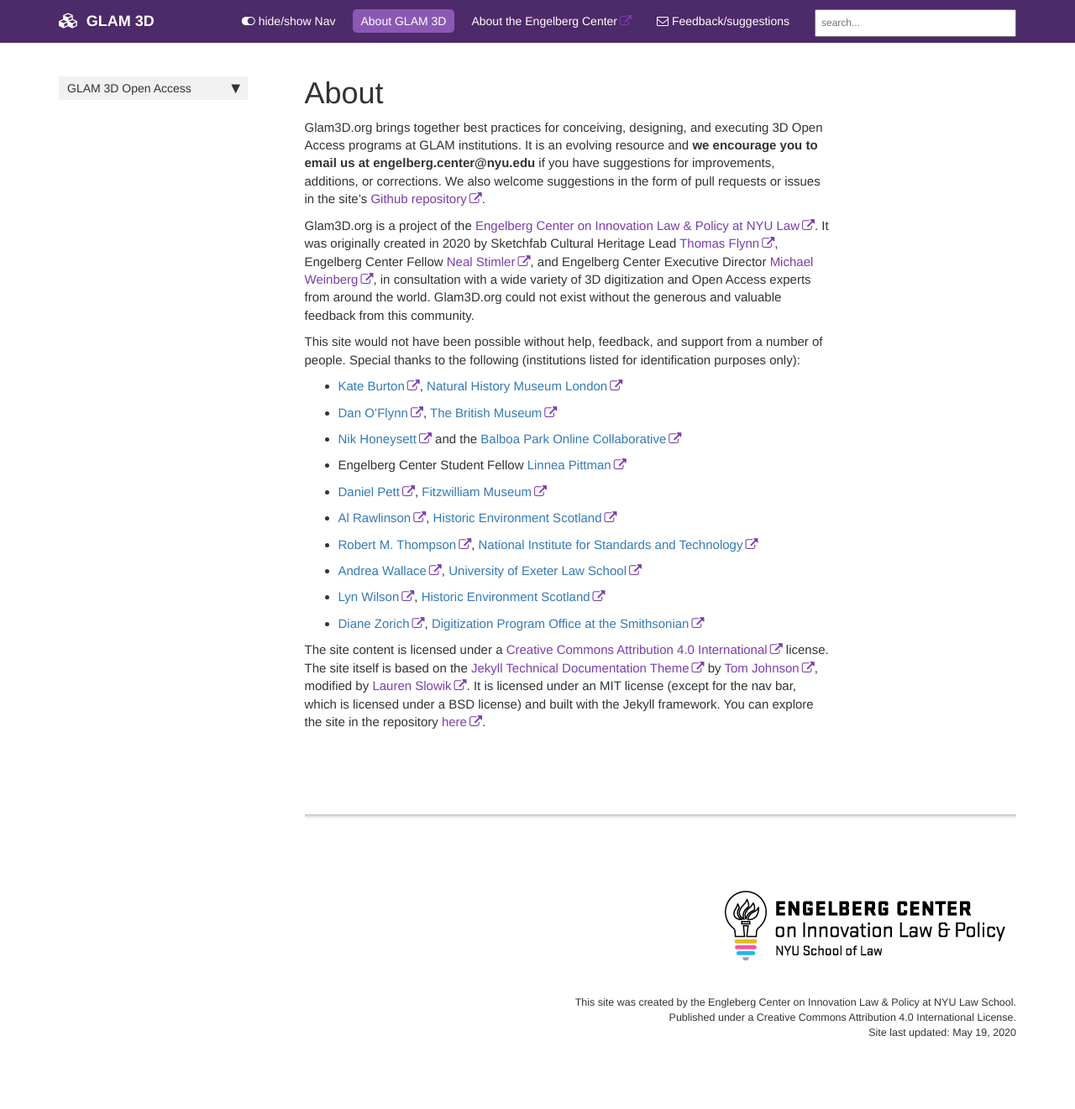
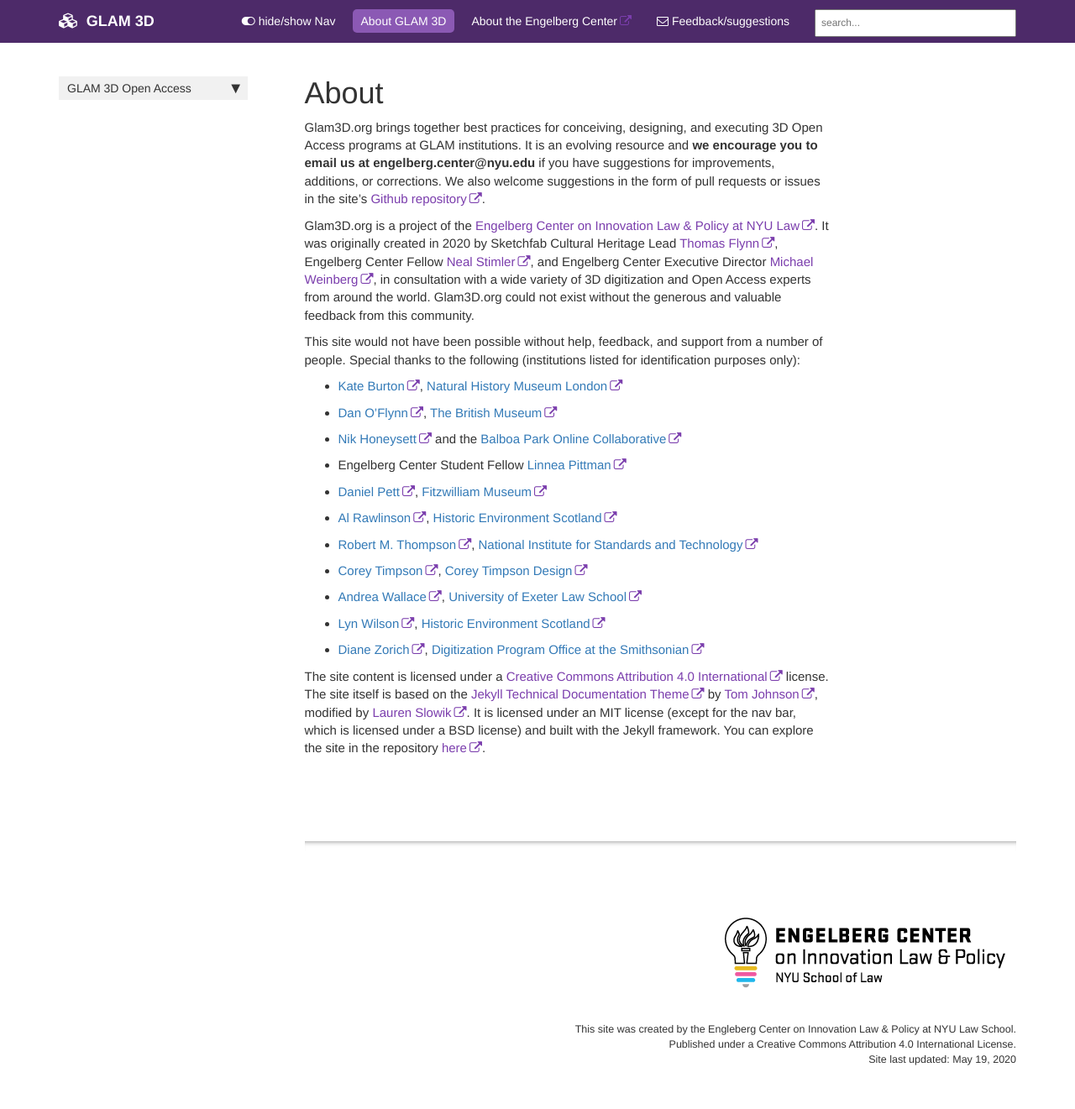
Before and after one commit to NYUEngelberg/NYUEngelberg.github.io, a Jekyll site: the page built from pages/About/about.md, in a window 1280 px wide. Shown: the whole page at 84% size. Built offline with Jekyll 4.4.1, drawn with Linux system fonts in a browser that asks for light colours; comment, search, counter and statistics services are not loaded; before the commit the page ends 1290 px from its top, so only the background shows below that.

Commit message:
thanks add

```diff
--- a/pages/About/about.md
+++ b/pages/About/about.md
@@ -20,6 +20,7 @@ This site would not have been possible without help, feedback, and support from
 * [Daniel Pett](https://twitter.com/DEJPett), [Fitzwilliam Museum](https://www.fitzmuseum.cam.ac.uk/)
 * [Al Rawlinson](https://twitter.com/alrawli), [Historic Environment Scotland](https://www.historicenvironment.scot/)
 * [Robert M. Thompson](https://www.linkedin.com/in/robert-m-thompson-b3a5044a/), [National Institute for Standards and Technology](https://www.nist.gov/)
+* [Corey Timpson](https://twitter.com/coreytimpson), [Corey Timpson Design](https://coreytimpson.com/)
 * [Andrea Wallace](https://twitter.com/andeewallace), [University of Exeter Law School](https://socialsciences.exeter.ac.uk/law/)
 * [Lyn Wilson](https://twitter.com/Scottish3D), [Historic Environment Scotland](https://www.historicenvironment.scot/)
 * [Diane Zorich](https://twitter.com/dzorich), [Digitization Program Office at the Smithsonian](https://dpo.si.edu/)
```
